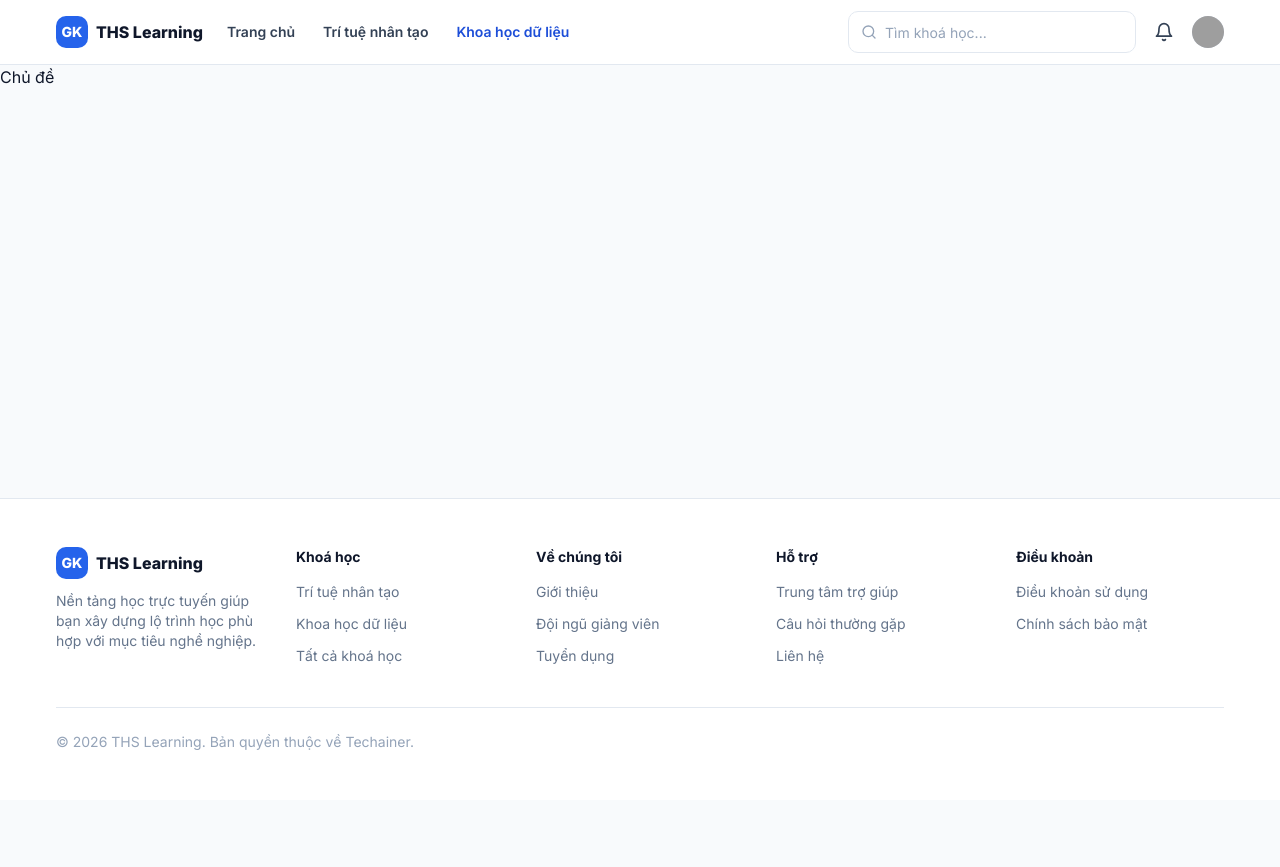
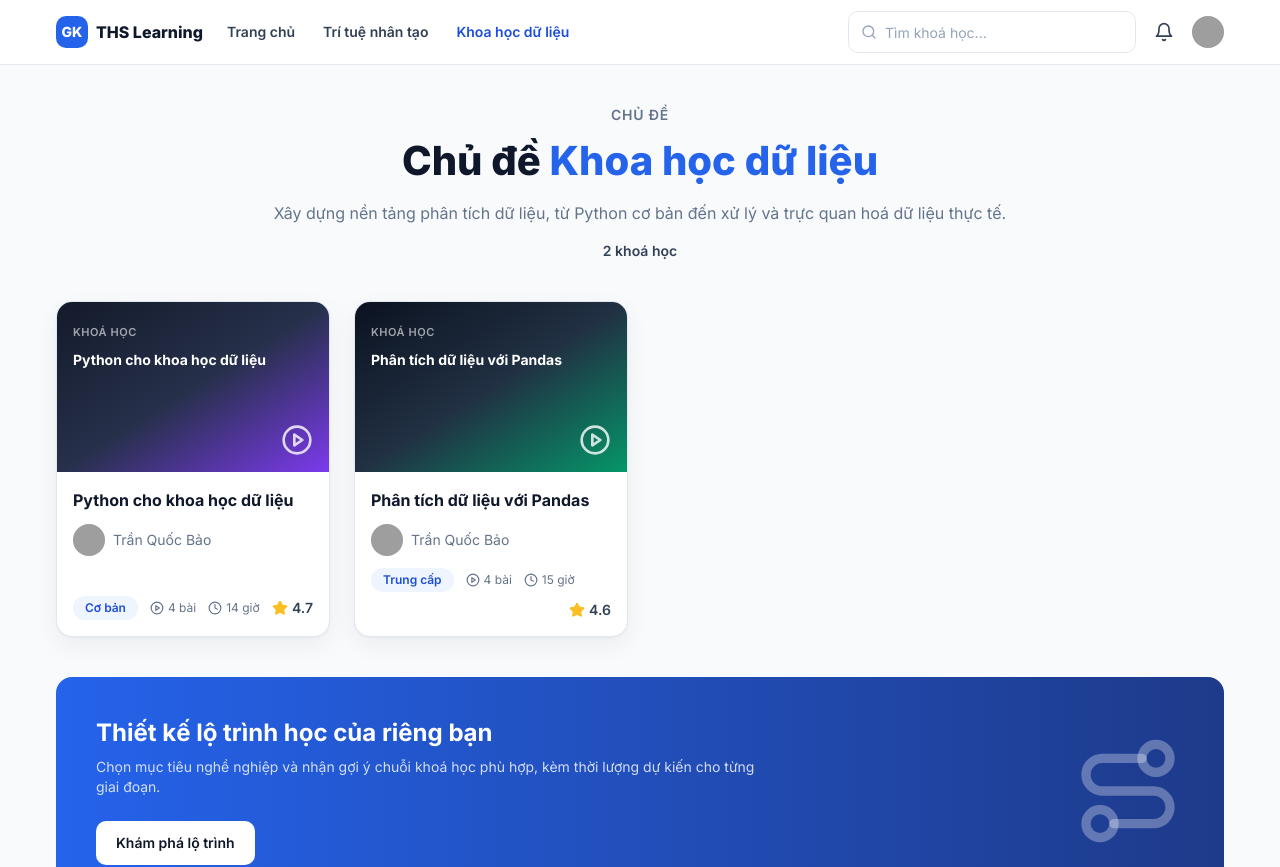
Before and after one commit to ThachCoder2k2/ths-course-builder, a React (Vite) app: page /topics/khoa-hoc-du-lieu in a window 1280 px wide. Shown: the top 867 px of the page. Before the commit the page ends 800 px from the top, so only its background shows below. Built offline with nearby package versions, Linux system fonts and the light colour scheme; grey boxes are pictures that could not be loaded.

Commit message:
feat: topic screen (Chu de)

```diff
--- /dev/null
+++ b/src/components/course/TopicHero.tsx
@@ -0,0 +1,14 @@
+import type { Topic } from '../../mock/types';
+
+export default function TopicHero({ topic, courseCount }: { topic: Topic; courseCount: number }) {
+  return (
+    <section className="mx-auto max-w-3xl text-center">
+      <p className="text-sm font-semibold uppercase tracking-wider text-ink-500">Chủ đề</p>
+      <h1 className="mt-3 text-h1 text-ink-900 sm:text-display">
+        Chủ đề <span className="text-brand-600">{topic.title}</span>
+      </h1>
+      <p className="mt-4 text-ink-500">{topic.description}</p>
+      <p className="mt-4 text-sm font-semibold text-ink-700">{courseCount} khoá học</p>
+    </section>
+  );
+}
--- a/src/routes/TopicPage.tsx
+++ b/src/routes/TopicPage.tsx
@@ -1,3 +1,23 @@
+import { useParams } from 'react-router-dom';
+import TopicHero from '../components/course/TopicHero';
+import CardGrid from '../components/home/CardGrid';
+import CTABanner from '../components/home/CTABanner';
+import NotFound from './NotFound';
+import { getCoursesByTopic, getTopicBySlug } from '../mock';
+
 export default function TopicPage() {
-  return <h1 data-testid="page-topic">Chủ đề</h1>;
+  const { slug } = useParams();
+  const topic = slug ? getTopicBySlug(slug) : undefined;
+
+  if (!topic) return <NotFound />;
+
+  const courses = getCoursesByTopic(topic.id);
+
+  return (
+    <div data-testid="page-topic" className="mx-auto max-w-content space-y-10 px-4 py-10">
+      <TopicHero topic={topic} courseCount={courses.length} />
+      <CardGrid courses={courses} />
+      <CTABanner />
+    </div>
+  );
 }
```
Also changed, not shown: 1 other file (tests, documents, lock files or other folders).
